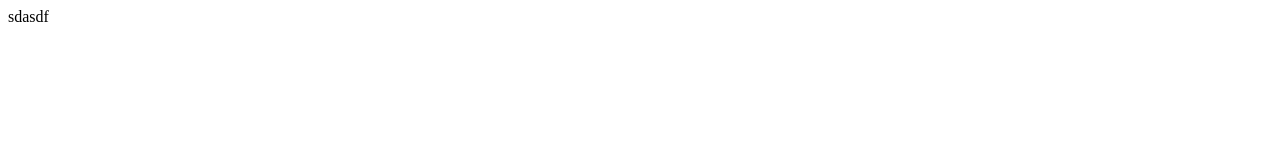
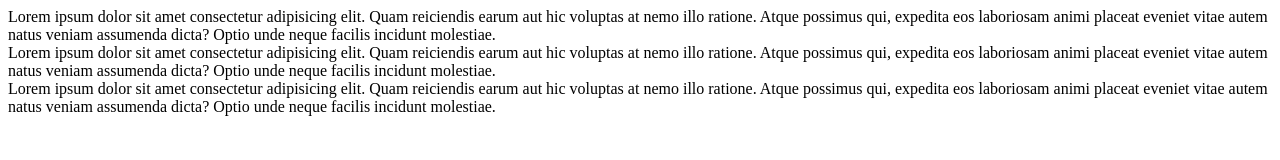
Before and after one commit to jackson-kanchanapally/learn-git-team, a plain HTML site: page index.html in a window 1280 px wide. Drawn offline with Linux system fonts and the light colour scheme.

Commit message:
html updated

```diff
--- a/index.html
+++ b/index.html
@@ -6,6 +6,23 @@
     <title>Document</title>
   </head>
   <body>
-    sdasdf
+    <div>
+      Lorem ipsum dolor sit amet consectetur adipisicing elit. Quam reiciendis
+      earum aut hic voluptas at nemo illo ratione. Atque possimus qui, expedita
+      eos laboriosam animi placeat eveniet vitae autem natus veniam assumenda
+      dicta? Optio unde neque facilis incidunt molestiae.
+    </div>
+    <div>
+      Lorem ipsum dolor sit amet consectetur adipisicing elit. Quam reiciendis
+      earum aut hic voluptas at nemo illo ratione. Atque possimus qui, expedita
+      eos laboriosam animi placeat eveniet vitae autem natus veniam assumenda
+      dicta? Optio unde neque facilis incidunt molestiae.
+    </div>
+    <div>
+      Lorem ipsum dolor sit amet consectetur adipisicing elit. Quam reiciendis
+      earum aut hic voluptas at nemo illo ratione. Atque possimus qui, expedita
+      eos laboriosam animi placeat eveniet vitae autem natus veniam assumenda
+      dicta? Optio unde neque facilis incidunt molestiae.
+    </div>
   </body>
 </html>
```
